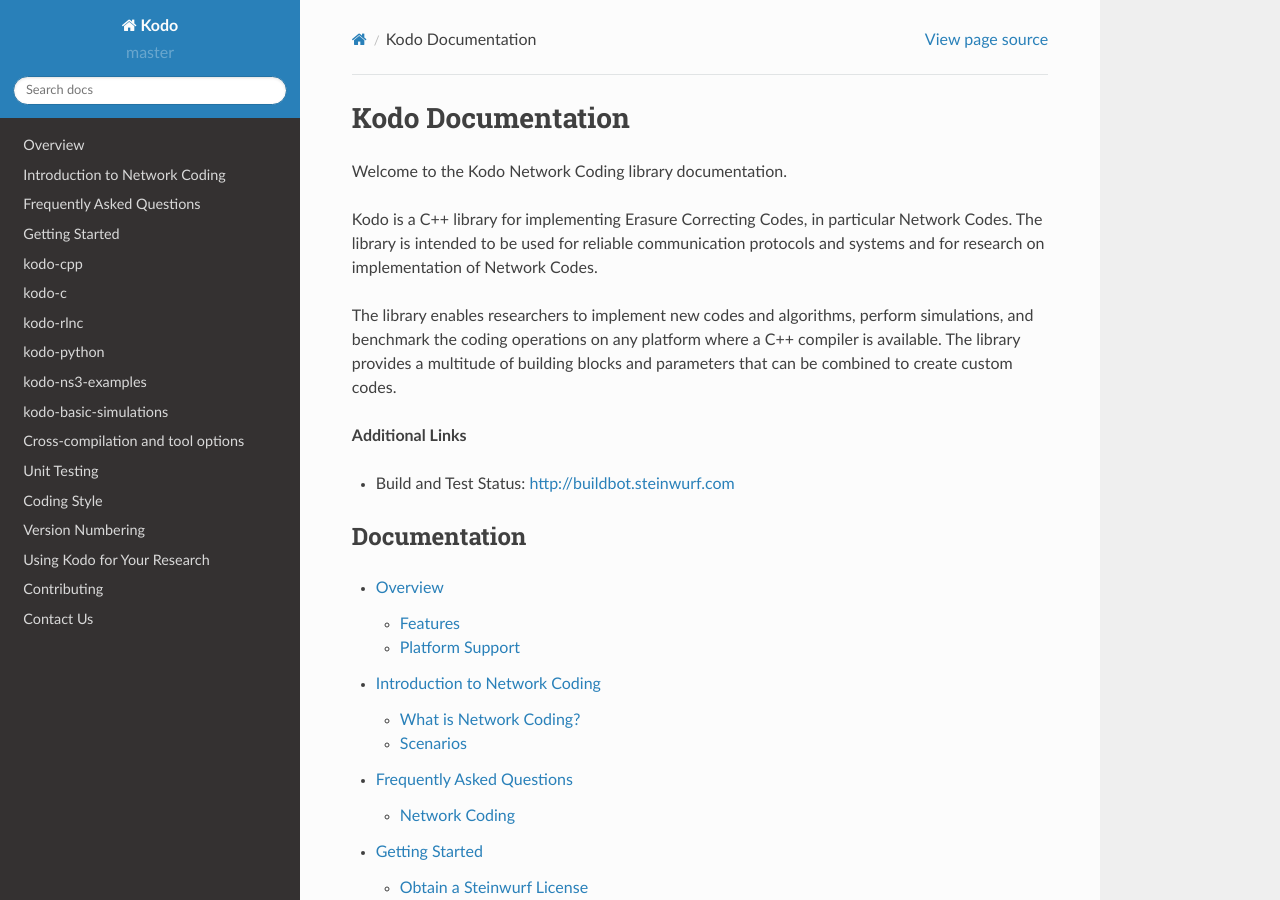
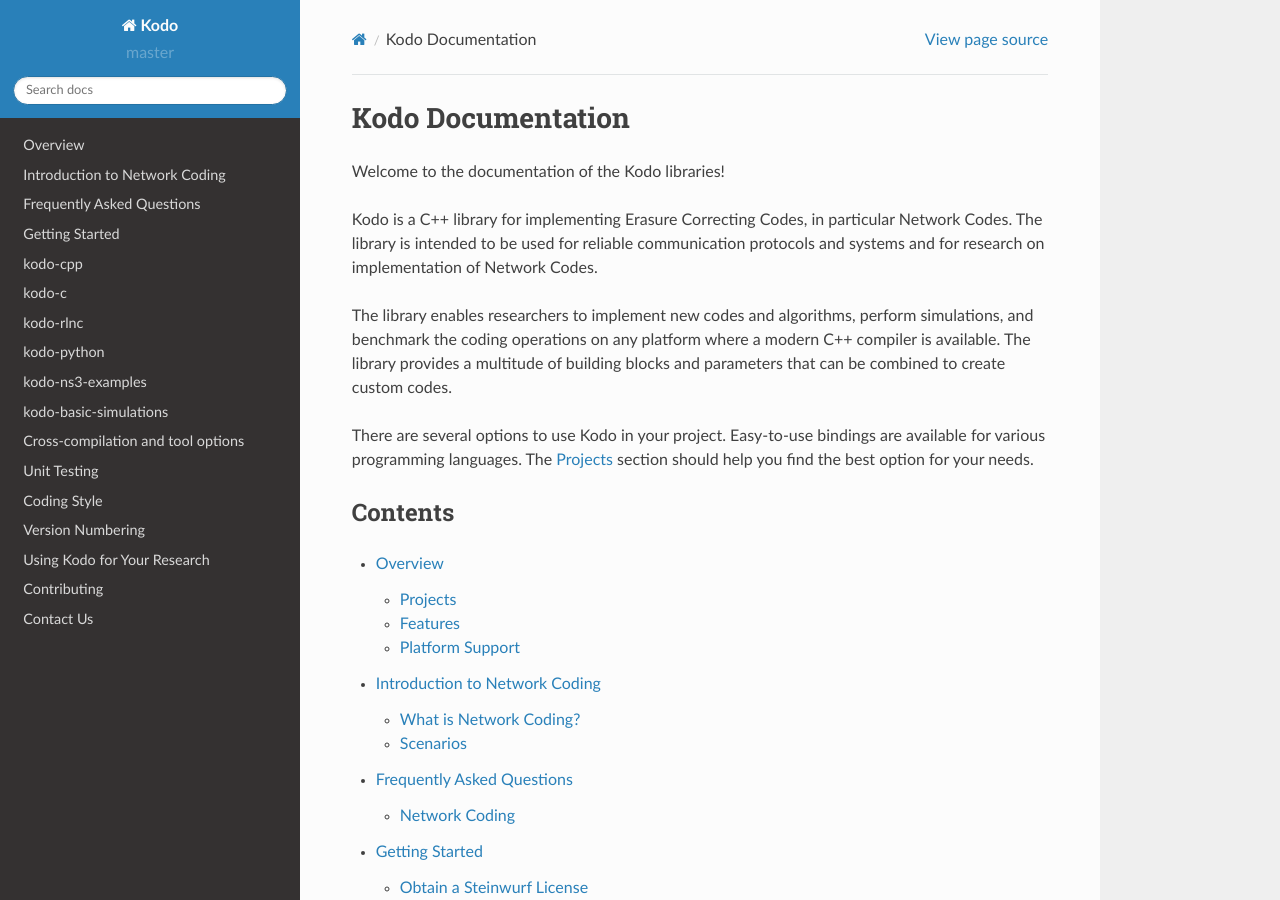
Before and after one commit to steinwurf/steinwurf-docs, a Sphinx documentation site: the page built from source/index.rst, in a window 1280 px wide and 900 px high. Built offline with Sphinx 7.4.7 and the Read the Docs theme 2.0.0, drawn with Linux system fonts in a browser that asks for light colours.

Commit message:
Starting Project section in overview.rst

```diff
--- a/source/index.rst
+++ b/source/index.rst
@@ -7,7 +7,7 @@
 Kodo Documentation
 ==================
 
-Welcome to the Kodo Network Coding library documentation.
+Welcome to the documentation of the Kodo libraries!
 
 Kodo is a C++ library for implementing Erasure Correcting Codes, in particular
 Network Codes. The library is intended to be used for reliable communication
@@ -15,17 +15,15 @@
 
 The library enables researchers to implement new codes and algorithms,
 perform simulations, and benchmark the coding operations on any platform
-where a C++ compiler is available. The library provides a multitude of
+where a modern C++ compiler is available. The library provides a multitude of
 building blocks and parameters that can be combined to create custom codes.
 
-**Additional Links**
+There are several options to use Kodo in your project. Easy-to-use bindings
+are available for various programming languages. The :ref:`projects`
+section should help you find the best option for your needs.
 
-* Build and Test Status: http://buildbot.steinwurf.com
-
-
-Documentation
--------------
-
+Contents
+--------
 .. Contents:
 
 .. toctree::
```
Also changed, not shown: source/coding_style.rst (+10 -11 lines), source/overview.rst (+40 -11 lines).
